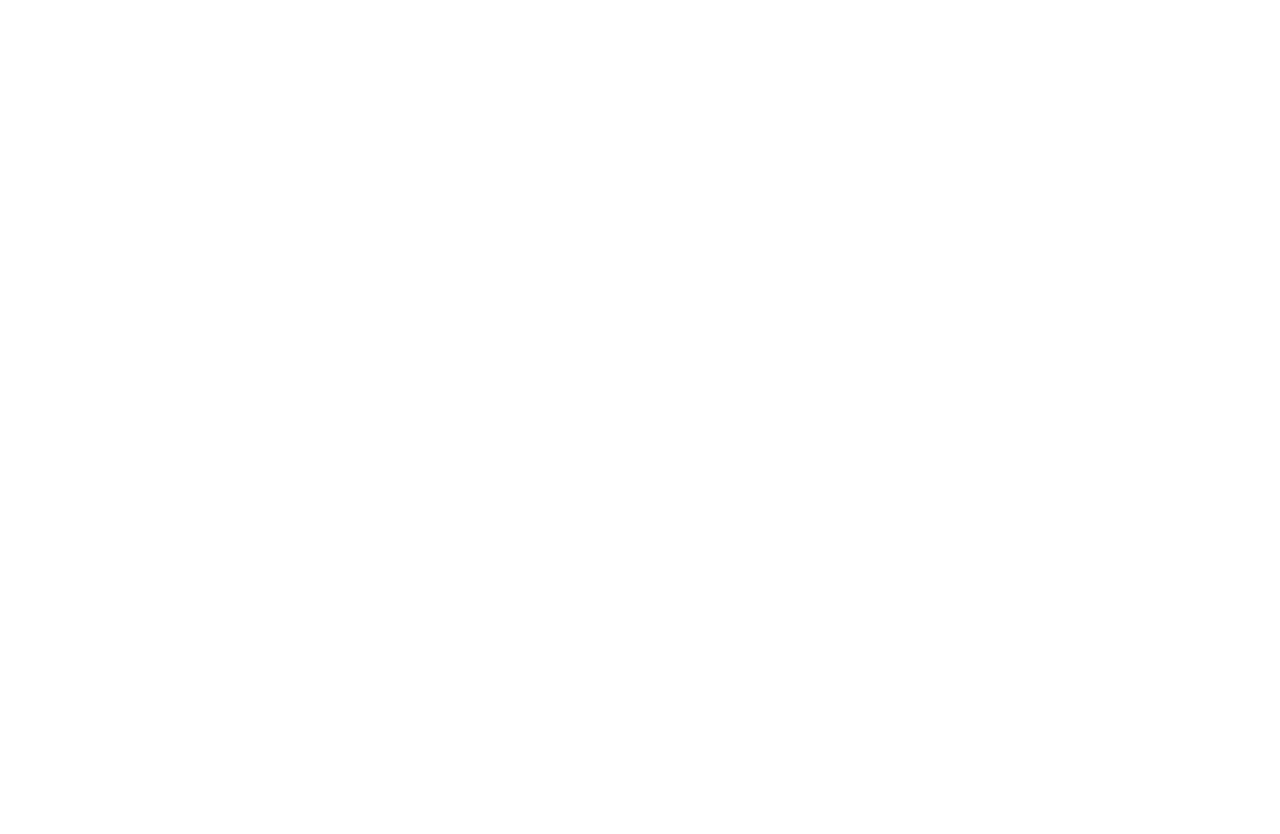
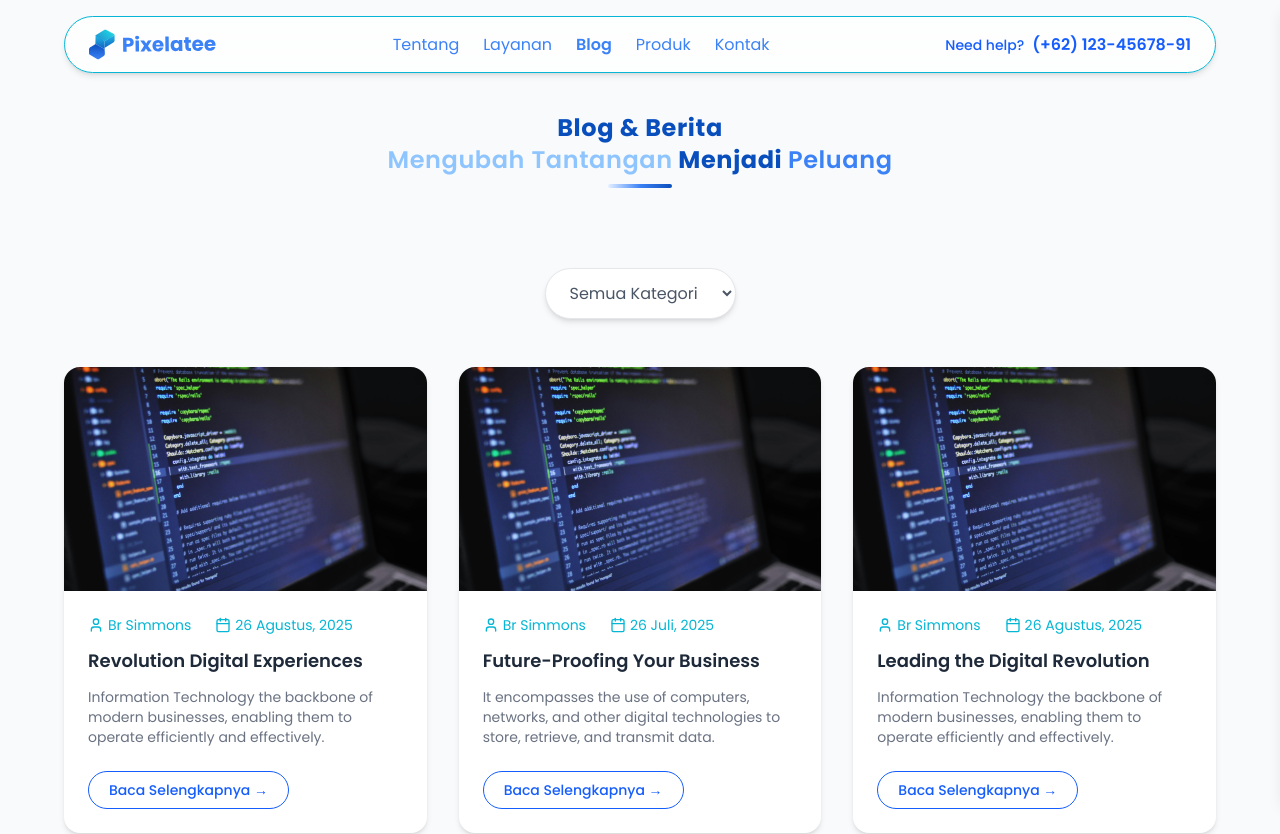
Before and after one commit to muhrizky435/pixelatee, a React (Vite) app: page /blogs in a window 1280 px wide. Before the commit this address had no page. Shown: the top 834 px of the page. Before the commit the page ends 800 px from the top, so only its background shows below. Built offline with nearby package versions, Linux system fonts and the light colour scheme.

Commit message:
[DONE] Blog Page

```diff
--- a/src/main.tsx
+++ b/src/main.tsx
@@ -25,7 +25,7 @@
       <Routes>
         <Route index path="/" element={<Home />} />
         <Route path="about" element={<About />} />
-        <Route path="blog" element={<Blog />} />
+        <Route path="blogs" element={<Blog />} />
         <Route path="services" element={<Service />} />
         <Route path="product" element={<Product />} />
         <Route path="contact" element={<Contact />} />
--- a/src/routes/Blog.tsx
+++ b/src/routes/Blog.tsx
@@ -1,122 +1,130 @@
 import { NavBar } from "../components/NavBar";
 import { Footer } from "../components/Footer";
+import { useState } from "react";
+import { User, Calendar } from "lucide-react"; // pake lucide-react untuk ikon
 
 export default function Blog() {
+  const [category, setCategory] = useState("All");
+
+  // Dummy data
+  const blogs = [
+    {
+      id: 1,
+      title: "Revolution Digital Experiences",
+      category: "Teknologi",
+      desc: "Information Technology the backbone of modern businesses, enabling them to operate efficiently and effectively.",
+      image: "/img/pexels-luis-gomes-166706-546819.jpg",
+      author: "Br Simmons",
+      date: "26 Agustus, 2025",
+    },
+    {
+      id: 2,
+      title: "Future-Proofing Your Business",
+      category: "Inovasi",
+      desc: "It encompasses the use of computers, networks, and other digital technologies to store, retrieve, and transmit data.",
+      image: "/img/pexels-luis-gomes-166706-546819.jpg",
+      author: "Br Simmons",
+      date: "26 Juli, 2025",
+    },
+    {
+      id: 3,
+      title: "Leading the Digital Revolution",
+      category: "Gadget",
+      desc: "Information Technology the backbone of modern businesses, enabling them to operate efficiently and effectively.",
+      image: "/img/pexels-luis-gomes-166706-546819.jpg",
+      author: "Br Simmons",
+      date: "26 Agustus, 2025",
+    },
+  ];
+
+  // Filter berdasarkan kategori
+  const filteredBlogs =
+    category === "All"
+      ? blogs
+      : blogs.filter((blog) => blog.category === category);
+
   return (
-    <div className="font-default">
+    <div className="font-default bg-gray-50 min-h-screen">
       {/* Navbar */}
       <header>
-        <NavBar backgroundColor="bg-primary" textColor="text-secondary" />
+        <NavBar textColor="text-secondary" />
       </header>
 
-      {/* Hero Section */}
-      <section className="px-6 py-8 max-w-6xl mx-auto">
-        <div className="grid grid-cols-1 lg:grid-cols-3 gap-4">
-          {/* Gambar besar */}
-          <div className="lg:col-span-2">
-            <img
-              src="public/img/pexels-chanaka-906494.jpg"
-              alt="Hero utama"
-              className="w-full h-80 object-cover"
-            />
-            <p className="mt-2 text-white bg-opacity-50 inline-block px-2 py-1 rounded">
-              Lorem ipsum
-            </p>
-          </div>
-
-          {/* Dua gambar kecil */}
-          <div className="grid grid-rows-2 gap-4">
-            <div className="relative">
-              <img
-                src="public/img/pexels-chanaka-906494.jpg"
-                alt="Hero kanan atas"
-                className="w-full h-38 object-cover"
-              />
-              <p className="absolute bottom-2 left-2 text-white bg-opacity-50 px-2 py-1 rounded">
-                Lorem ipsum
-              </p>
-            </div>
-            <div className="relative">
-              <img
-                src="public/img/pexels-chanaka-906494.jpg"
-                alt="Hero kanan bawah"
-                className="w-full h-38 object-cover"
-              />
-              <p className="absolute bottom-2 left-2 text-white bg-opacity-50 px-2 py-1 rounded">
-                Lorem ipsum
-              </p>
-            </div>
-          </div>
+      {/* Heading Section */}
+      <section className="flex flex-col items-center text-center px-8 py-20 max-w-4xl mx-auto">
+        {/* Heading */}
+        <div className="text-center pt-8">
+          {/* Title */}
+          <h3 className="text-3xl md:text-2xl font-bold text-tertiary tracking-wide relative">
+            Blog & Berita <br></br>
+            <span className="font-semibold text-blue-300">
+              Mengubah Tantangan
+            </span>{" "}
+            Menjadi{" "}
+            <span className="font-semibold text-secondary">Peluang</span>
+            <span className="block mt-2 mx-auto w-16 h-1 rounded-full bg-gradient-to-r from-primary via-secondary to-tertiary items-start"></span>
+          </h3>
         </div>
       </section>
 
-      {/* Our Blog Section */}
-      <section className="flex flex-col items-center text-center px-6 py-12 max-w-4xl mx-auto">
-        <h2 className="text-2xl font-semibold text-blue-500 mb-2">Our Blog</h2>
-        <div className="w-12 h-0.5 bg-blue-200 mb-6"></div>
-        <p className="text-gray-500 leading-relaxed mb-4">
-          Lorem ipsum dolor sit amet, consectetur adipiscing elit. Fusce laoreet
-          condimentum luctus. Etiam bibendum nisi sit amet convallis porta.
-          Suspendisse potenti. Praesent nec dignissim neque, in sodales nulla.
-        </p>
-      </section>
+      {/* Dropdown Filter */}
+      <div className="flex justify-center mb-12">
+        <select
+          value={category}
+          onChange={(e) => setCategory(e.target.value)}
+          className="px-5 py-3 rounded-full shadow-md border border-gray-200 bg-white text-gray-600 focus:outline-none focus:ring-2 focus:ring-blue-300 transition duration-200 ease-in-out"
+        >
+          <option value="All">Semua Kategori</option>
+          <option value="Teknologi">Teknologi</option>
+          <option value="Inovasi">Inovasi</option>
+          <option value="Gadget">Gadget</option>
+        </select>
+      </div>
 
       {/* Blog Cards */}
-      <section className="px-6 pb-16 max-w-6xl mx-auto">
-        <div className="grid grid-cols-1 md:grid-cols-3 gap-6">
-          {/* Card 1 */}
-          <div className="bg-white shadow rounded-lg overflow-hidden">
-            <img src="/img/robot.jpg" alt="Artikel 1" className="w-full h-48 object-cover" />
-            <div className="p-4 text-left">
-              <p className="text-sm text-gray-400 mb-2">Uncategorized</p>
-              <h3 className="font-semibold text-lg mb-2">
-                Teknologi AI Kini Semakin Dekat dengan Kehidupan Sehari-hari
-              </h3>
-              <p className="text-gray-500 text-sm mb-4">
-                Perkembangan teknologi AI membawa banyak perubahan dalam kehidupan
-                sehari-hari, mulai dari pendidikan, bisnis, hingga kesehatan.
-              </p>
-              <a href="#" className="text-blue-500 text-sm font-medium hover:underline">
-                Lihat Selengkapnya →
-              </a>
+      <section className="px-12 md:px-16 pb-20 max-w-7xl">
+        <div className="grid grid-cols-1 md:grid-cols-3 gap-8">
+          {filteredBlogs.map((blog) => (
+            <div
+              key={blog.id}
+              className="bg-white rounded-2xl shadow-md hover:shadow-xl transition transform hover:-translate-y-2 overflow-hidden"
+            >
+              <img
+                src={blog.image}
+                alt={blog.title}
+                className="w-full h-56 object-cover"
+              />
+              <div className="p-6 text-left">
+                {/* Author & Date */}
+                <div className="flex items-center text-gray-400 text-sm mb-3 space-x-6">
+                  <span className="flex items-center gap-1 text-[#06b6d4]">
+                    <User size={16} /> {blog.author}
+                  </span>
+                  <span className="flex items-center gap-1 text-[#06b6d4] ">
+                    <Calendar size={16} /> {blog.date}
+                  </span>
+                </div>
+
+                {/* Title */}
+                <h3 className="font-semibold text-lg text-gray-800 mb-3 line-clamp-2">
+                  {blog.title}
+                </h3>
+
+                {/* Description */}
+                <p className="text-gray-500 text-sm mb-6 line-clamp-3">
+                  {blog.desc}
+                </p>
+
+                {/* Read More Button */}
+                <a
+                  href="#"
+                  className="inline-block px-5 py-2 rounded-full border border-blue-600 text-blue-600 font-medium text-sm hover:bg-blue-600 hover:text-white transition"
+                >
+                  Baca Selengkapnya →
+                </a>
+              </div>
             </div>
-          </div>
-
-          {/* Card 2 */}
-          <div className="bg-white shadow rounded-lg overflow-hidden">
-            <img src="/img/google.jpg" alt="Artikel 2" className="w-full h-48 object-cover" />
-            <div className="p-4 text-left">
-              <p className="text-sm text-gray-400 mb-2">Uncategorized</p>
-              <h3 className="font-semibold text-lg mb-2">
-                Google UI Coba Mesin Pencari dengan Hasil AI Generated
-              </h3>
-              <p className="text-gray-500 text-sm mb-4">
-                Google mulai menguji mesin pencari yang menghasilkan jawaban dari
-                AI, membuat pencarian semakin cepat dan interaktif.
-              </p>
-              <a href="#" className="text-blue-500 text-sm font-medium hover:underline">
-                Lihat Selengkapnya →
-              </a>
-            </div>
-          </div>
-
-          {/* Card 3 */}
-          <div className="bg-white shadow rounded-lg overflow-hidden">
-            <img src="/img/laptop.jpg" alt="Artikel 3" className="w-full h-48 object-cover" />
-            <div className="p-4 text-left">
-              <p className="text-sm text-gray-400 mb-2">Uncategorized</p>
-              <h3 className="font-semibold text-lg mb-2">
-                Laptop dengan Layar OLED Lipat Mulai Hadir di Pasaran
-              </h3>
-              <p className="text-gray-500 text-sm mb-4">
-                Perusahaan teknologi meluncurkan laptop dengan layar lipat OLED
-                pertama, menawarkan pengalaman kerja lebih fleksibel.
-              </p>
-              <a href="#" className="text-blue-500 text-sm font-medium hover:underline">
-                Lihat Selengkapnya →
-              </a>
-            </div>
-          </div>
+          ))}
         </div>
       </section>
 
```
